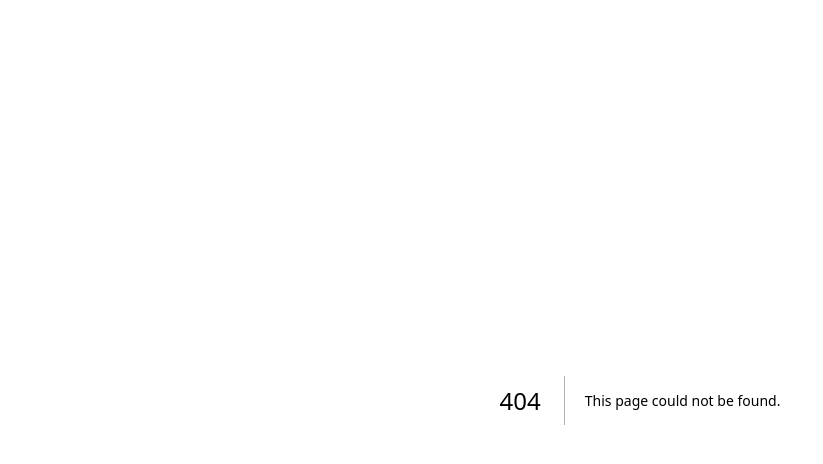
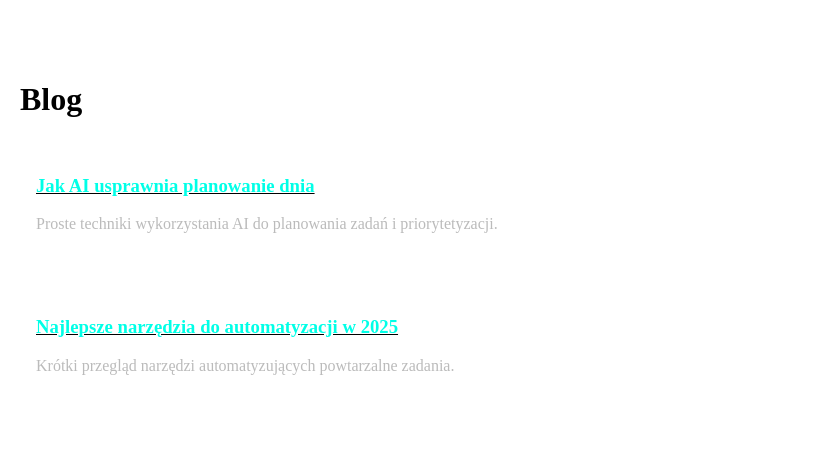
Before and after one commit to kmarcosMK/taskai, a Next.js app: page /blog in a window 1280 px wide. Before the commit this address had no page. Shown: the top 464 px of the page, without its empty margins (0-823 px from the left). Built offline with nearby package versions, Linux system fonts and the light colour scheme.

Commit message:
Add files via upload

```diff
--- /dev/null
+++ b/pages/blog/index.js
@@ -0,0 +1,20 @@
+import Link from 'next/link'
+import { posts } from '../../lib/posts'
+
+export default function Blog(){
+  return (
+    <div className="page">
+      <main className="container" style={{padding:'60px 20px'}}>
+        <h1>Blog</h1>
+        <div style={{display:'grid',gap:16}}>
+          {posts.map(p => (
+            <article key={p.slug} style={{padding:16,background:'rgba(255,255,255,0.03)',borderRadius:8}}>
+              <h3><Link href={'/blog/'+p.slug}><a style={{color:'#00ffe7'}}>{p.title}</a></Link></h3>
+              <p style={{color:'#bbb'}}>{p.excerpt}</p>
+            </article>
+          ))}
+        </div>
+      </main>
+    </div>
+  )
+}
```
Also changed, not shown: pages/blog/[slug].js (added, +24 -0 lines).
